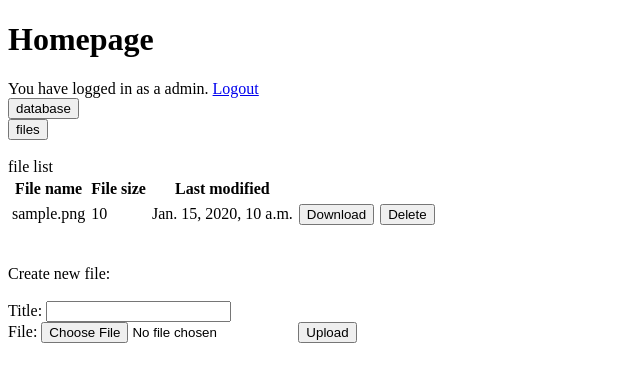
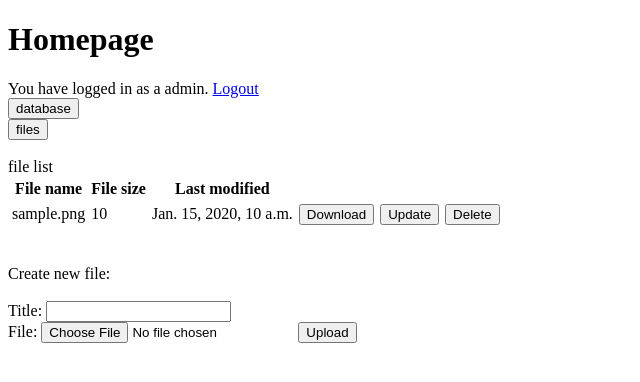
Before and after one commit to eddieyu1998/MediConCen_codetest, a Django app: page /homepage in a window 1280 px wide. Shown: the top 382 px of the page, without its empty margins (0-640 px from the left). Run offline with Django 3.2, Linux system fonts and the light colour scheme; a user stored in the database is signed in; tables that the repository leaves empty hold one stand-in row (values such as "Sample post").

Commit message:
Implemented update file operation

```diff
--- a/content/templates/homepage.html
+++ b/content/templates/homepage.html
@@ -19,10 +19,10 @@
 {% if cat == "files" %}
 <!-- showing files-->
 {{ table }}
-
 <table cellpadding="2">
 	<tr><th>File name</th><th>File size</th><th>Last modified</th></tr>
 	{% for item in entries %}
+		{% if item.hash_id != update %}
 		<tr>
 			<td>{{ item.filename }}</td>
 			<td>{{ item.filesize }}</td>
@@ -35,6 +35,13 @@
 				</form>
 			</td>
 			<td>
+				<form action="{% url 'update_file' %}" method="post">
+				{% csrf_token %}
+					<input type="hidden" name="file_id" value="{{ item.hash_id }}">
+					<input type="submit" value="Update">
+				</form>
+			</td>
+			<td>
 				<form action="{% url 'delete_file' %}" method="post">
 				{% csrf_token %}
 					<input type="hidden" name="file_id" value="{{ item.hash_id }}">
@@ -42,6 +49,22 @@
 				</form>
 			</td>
 		</tr>
+		{% else %}
+		<tr>
+			<form enctype="multipart/form-data" action="{% url 'handle_update_file' %}" method="post">
+			{% csrf_token %}
+				<td><input type="text" name="filename" value="{{ item.filename }}"maxlength="100" required></td>
+				<td>{{ item.filesize }}</td>
+				<td>{{ item.last_modified }}</td>
+				<td><input type="file" name="file"></td>
+				<input type="hidden" name="file_id" value="{{ item.hash_id }}">
+				<td><input type="submit" value="Update"></td>
+			</form>
+			<form action="{% url 'homepage' %}" method="get">
+				<td><input type="submit" value="Cancel"></td>
+			</form>
+		</tr>
+		{% endif %}
 	{% endfor %}
 </table>
 
--- a/content/urls.py
+++ b/content/urls.py
@@ -11,5 +11,7 @@ urlpatterns = [
 	path('update', views.update, name='update'),
 	path('upload_file', views.upload_file, name='upload_file'),
 	path('download_file', views.download_file, name='download_file'),
-	path('delete_file', views.delete_file, name='delete_file')
+	path('delete_file', views.delete_file, name='delete_file'),
+	path('update_file', views.update_file, name='update_file'),
+	path('handle_update_file', views.handle_update_file, name='handle_update_file')
 ]
--- a/content/views.py
+++ b/content/views.py
@@ -32,7 +32,7 @@ def register(request):
 		template_name = "registration/registration.html"
 		return render(request, template_name, {'form': form, 'errors': errors})
 
-def homepage(request, message=""):
+def homepage(request, message="", update=""):
 	if request.user.is_superuser:
 		role = "admin"
 	else:
@@ -47,8 +47,11 @@ def homepage(request, message=""):
 			table = "Iris dataset"
 			form = IrisForm()
 			entries = Iris.objects.all()
+	if update:
+		update = int(update)
 	template_name = "homepage.html"
-	return render(request, template_name, {'role': role, 'cat':cat, 'table': table, 'entries': entries, 'form': form})
+	return render(request, template_name, {'role': role, 'cat':cat, 'table': table,
+		'entries': entries, 'form': form, 'message': message, 'update': update})
 
 #handle the create request
 def create(request):
@@ -116,11 +119,37 @@ def download_file(request):
 			return response"""
 
 def delete_file(request):
+	if request.method == "POST":
+		file_id = request.POST['file_id']
+		file = UserFile.objects.get(hash_id=int(file_id))
+		if request.user != file.owner:
+			return homepage(request, "You don't have access to the file!")
+		else:
+			file.upload.delete()
+			file.delete()
+			return HttpResponseRedirect(reverse('homepage'))
+	return homepage(request)
+
+def update_file(request):
 	file_id = request.POST['file_id']
-	file = UserFile.objects.get(hash_id=int(file_id))
-	if request.user != file.owner:
-		return homepage(request, "You don't have access to the file!")
-	else:
-		file.upload.delete()
-		file.delete()
-		return HttpResponseRedirect(reverse('homepage'))
+	print(file_id)
+	return homepage(request, update=file_id)
+
+def handle_update_file(request):
+	if request.method == "POST":
+		file_id = request.POST['file_id']
+		file = UserFile.objects.get(hash_id=file_id)
+		if request.user != file.owner:
+			return homepage(request, "You don't have access to the file!")
+		else:
+			filename = request.POST['filename']
+			file.filename = filename
+			file.last_modified = datetime.now()
+			file.save()
+			if request.FILES:
+				file.upload.delete()
+				file.filesize = request.FILES['file'].size
+				file.upload = request.FILES['file']
+				file.save()
+			return HttpResponseRedirect(reverse('homepage'))
+	return homepage(request)
```
